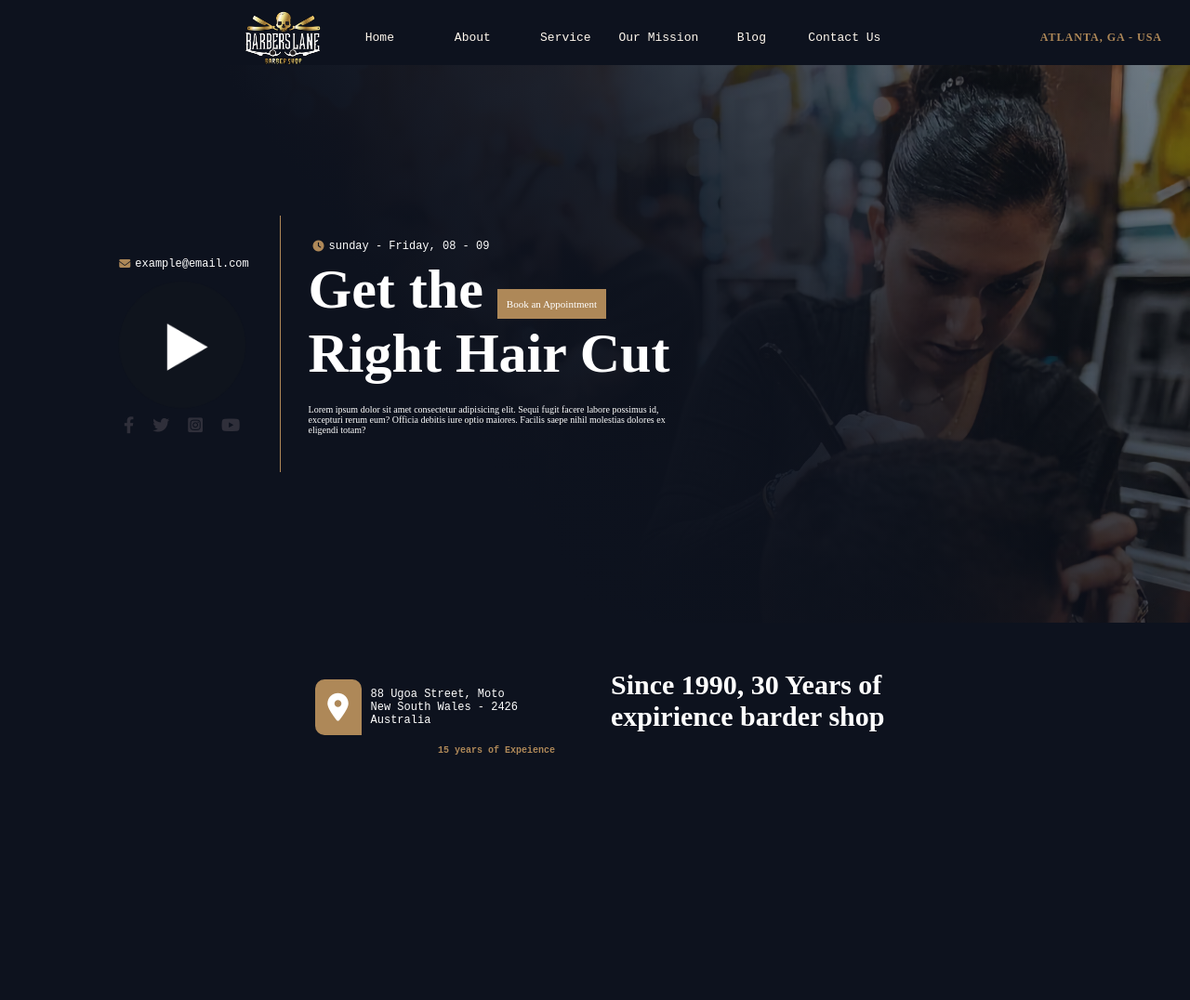
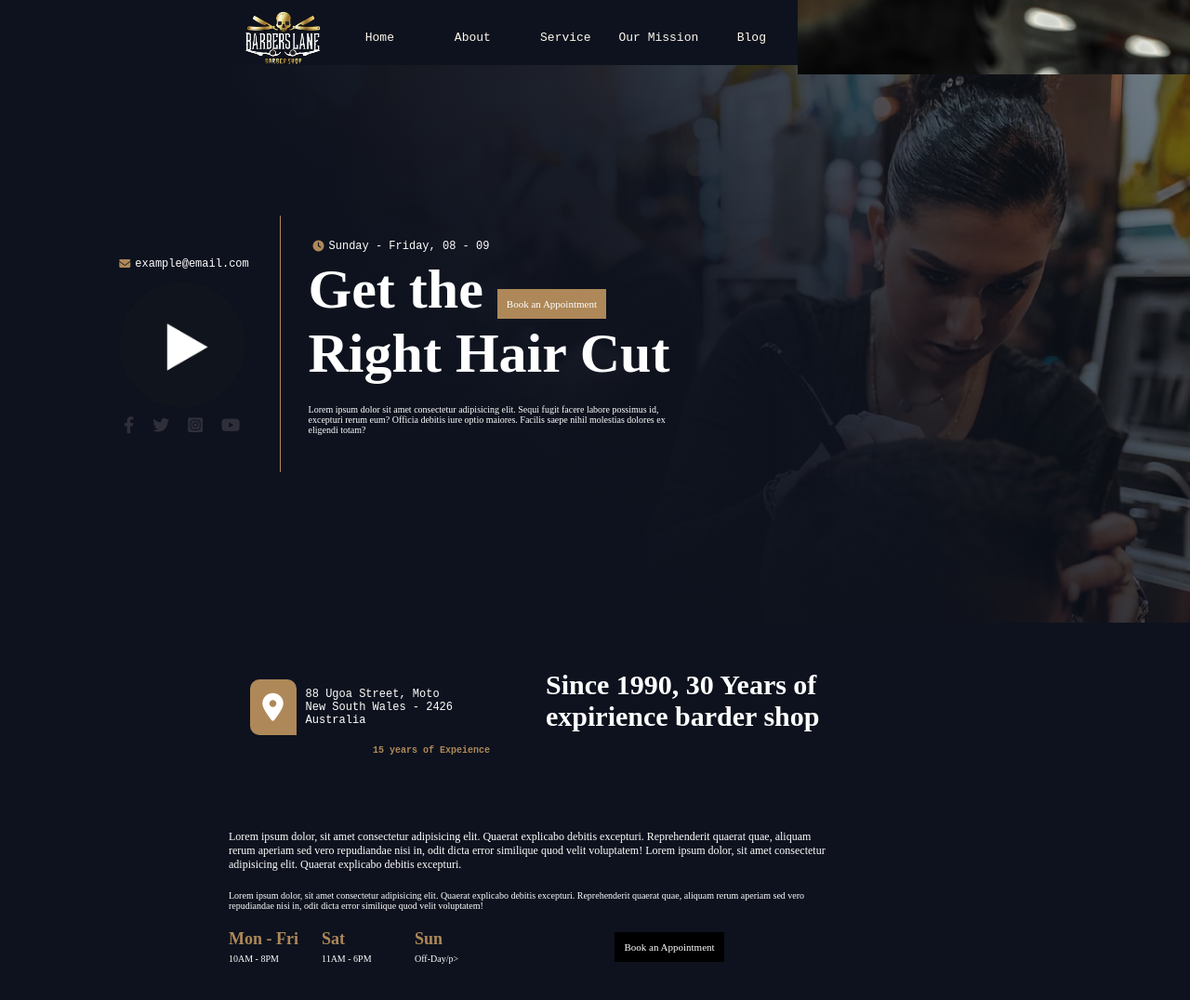
Before and after one commit to AssouaAlbert/Rana-Roy-for-Creative-Mouse, a website: page index.html in a window 1280 px wide. Shown: the whole page at 93% size. Drawn offline with Linux system fonts and the light colour scheme.

Commit message:
Create the services section

```diff
--- a/index.html
+++ b/index.html
@@ -128,7 +128,7 @@ You can check out the UI by visiting the link below"
                 <i class="fa-solid fa-clock"></i
                 ><span class="info__label"
                   ><a href="mailto:example@email.com"
-                    >sunday - Friday, 08 - 09</a
+                    >Sunday - Friday, 08 - 09</a
                   ></span
                 >
               </li>
@@ -165,14 +165,54 @@ You can check out the UI by visiting the link below"
               </p>
             </div>
           </div>
-          <div class="about_experience"><h4 class="secondary-heading secondary-heading--primary">15 years of Expeience</h4></div>
+          <div class="about_experience">
+            <h4 class="secondary-heading secondary-heading--primary">
+              15 years of Expeience
+            </h4>
+          </div>
         </div>
         <div class="col-1-of-2">
           <h2 class="subtitle subtitle--white">
-            Since 1990, 30 Years of<br/> expirience barder shop
+            Since 1990, 30 Years of<br />
+            expirience barder shop
           </h2>
         </div>
       </div>
+      <div class="about__description">
+        <div class="who-we-are"> <p class="text-m-l">
+          Lorem ipsum dolor, sit amet consectetur adipisicing elit. Quaerat
+          explicabo debitis excepturi. Reprehenderit quaerat quae, aliquam rerum
+          aperiam sed vero repudiandae nisi in, odit dicta error similique quod
+          velit voluptatem! Lorem ipsum dolor, sit amet consectetur adipisicing elit. Quaerat
+          explicabo debitis excepturi.
+        </p>
+        <p>
+          Lorem ipsum dolor, sit amet consectetur adipisicing elit. Quaerat
+          explicabo debitis excepturi. Reprehenderit quaerat quae, aliquam rerum
+          aperiam sed vero repudiandae nisi in, odit dicta error similique quod
+          velit voluptatem!
+        </p></div>
+        <div class="about__working-hours">
+          <div class="working-hours">
+            <h5>Mon - Fri</h5>
+            <p>10AM - 8PM</p>
+          </div>
+          <div class="working-hours">
+            <h5>Sat</h5>
+            <p>11AM - 6PM</p>
+          </div>
+          <div class="working-hours">
+            <h5>Sun</h5>
+            <p>Off-Day/p>
+          </div>
+          <div  class="button button--v-align button-secondary bg-black">
+            <a href="#"><span>Book an Appointment</span></a>
+          </div>
+        </div>
+      </div>
+    </section>
+    <section class="services">
+      <div class="background"></div>
     </section>
   </body>
 </html>
--- a/sass/abstracts/_variables.scss
+++ b/sass/abstracts/_variables.scss
@@ -1,5 +1,6 @@
 $black-main: #0d121E;
 $black-secondary: #2f2f3a;
+$black-tertiary: #080C14;
 $white-main: #fff8ee;
 
 $primary-main: #ae8858;
--- a/sass/base/_reset.scss
+++ b/sass/base/_reset.scss
@@ -19,3 +19,7 @@
     align-items: flex-start;
   }
 }
+
+.text-m-l {
+font-size: 120%;
+}
--- a/sass/components/_button-link.scss
+++ b/sass/components/_button-link.scss
@@ -16,4 +16,8 @@
   &--v-align {
 margin: auto;
   }
+  &-secondary {
+    background-color: #000;
+
+  }
 }
--- /dev/null
+++ b/sass/components/_working-hours.scss
@@ -0,0 +1,15 @@
+.working-hours {
+    display: flex;
+    flex-direction: column;
+    width: 10rem;
+    justify-content: flex-start;
+    & h5 {
+font-size: 180%;
+color: $primary-main;
+display: inline-block;
+    }
+    & p {
+        margin: 0.5rem 0 0 0;
+        display: inline-block;
+    }
+}
--- a/sass/layout/_about.scss
+++ b/sass/layout/_about.scss
@@ -1,4 +1,5 @@
 .about {
+  max-width: $grid-width;
   &__address {
     display: flex;
     align-items: center;
@@ -23,4 +24,12 @@
       }
     }
   }
+  &__description {
+    width: 60%;
+    color: white;
+    margin: auto;
+  }
+  &__working-hours {
+    display: flex;
+  }
 }
--- /dev/null
+++ b/sass/layout/_services.scss
@@ -0,0 +1,12 @@
+.services {
+  display: relative;
+
+  & .background {
+    position: absolute;
+    height: 10vh;
+    width: 33vw;
+    background-image: url("../img/jose-pinto-yG0Z9OwXWks-unsplash.jpg");
+    top: 0;
+    right: 0;
+  }
+}
--- a/sass/main.scss
+++ b/sass/main.scss
@@ -9,11 +9,14 @@
 @import "./components/play-button";
 @import "./components/social-media";
 @import "./components/button-link";
+@import "./components/working-hours";
+
 
 @import "./layout/menu";
 @import "./layout/header";
 @import "./layout/grid";
 @import "./layout/about";
+@import "./layout/services";
 
 
 @import "./pages/home";
```
Also changed, not shown: css/style.css, img/jose-pinto-yG0Z9OwXWks-unsplash.jpg (added).
